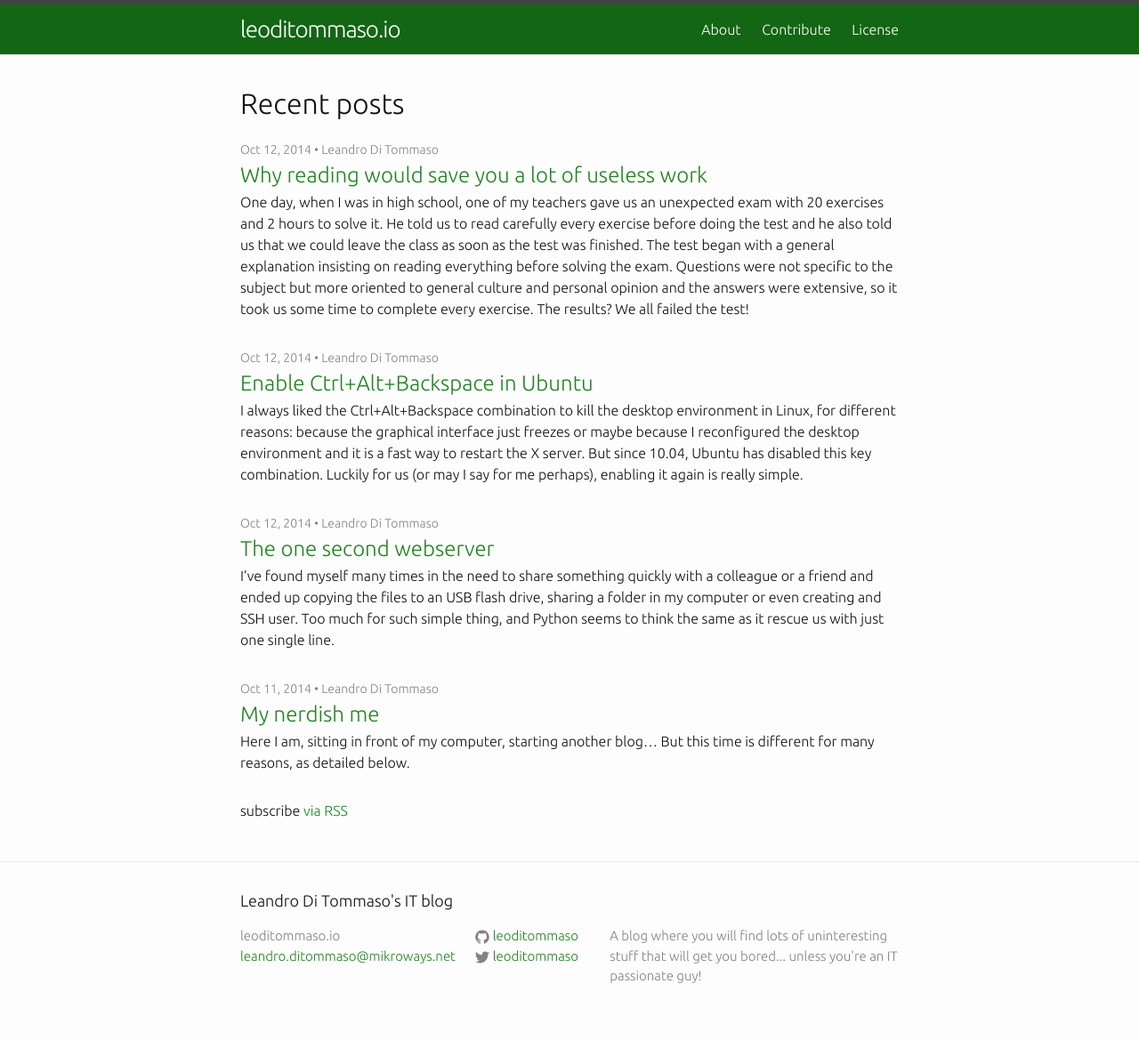
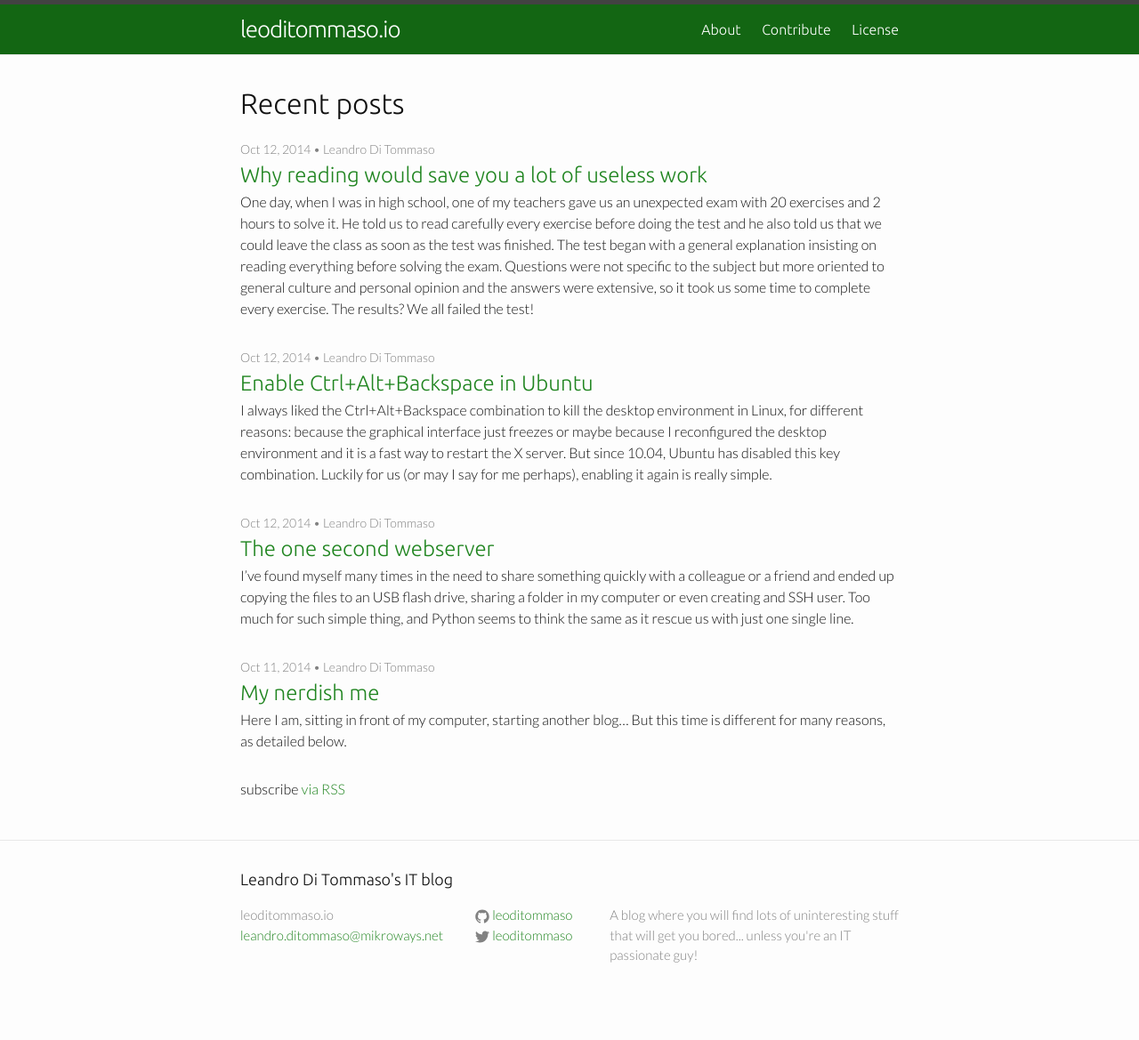
Before and after one commit to leoditommaso/leoditommaso.io, a Jekyll site: the page built from index.html, in a window 1280 px wide. Shown: the whole page at 89% size. Built offline with Jekyll 4.4.1, drawn with Linux system fonts in a browser that asks for light colours; after the commit the page ends 1145 px from its top, so only the background shows below that.

Commit message:
Changed text font to Lato.

```diff
--- a/_sass/_base.scss
+++ b/_sass/_base.scss
@@ -8,6 +8,10 @@ dl, dd, ol, ul, figure {
     padding: 0;
 }
 
+p, li, ul, dd, dl {
+  font-family: $font-text;
+  font-weight: 300;
+}
 
 
 /**
@@ -81,6 +85,7 @@ li {
  */
 h1, h2, h3, h4, h5, h6 {
     font-weight: 300;
+    font-family: $font-titles;
 }
 
 
--- a/_sass/_layout.scss
+++ b/_sass/_layout.scss
@@ -194,7 +194,7 @@
 }
 
 .page-heading {
-    font-size: 32px;
+    font-weight: 300;
 }
 
 .post-list {
--- a/css/main.scss
+++ b/css/main.scss
@@ -7,7 +7,9 @@
 @import url(http://fonts.googleapis.com/css?family=Lato:300,400&subset=latin,latin-ext);
 
 // Our variables
-//$base-font-family: Lato, Helvetica, Arial, sans-serif;
+$font-text: Lato;
+$font-titles: Ubuntu;
+
 $base-font-family: Ubuntu;
 $base-font-size:   16px;
 $small-font-size:  $base-font-size * 0.875;
```
